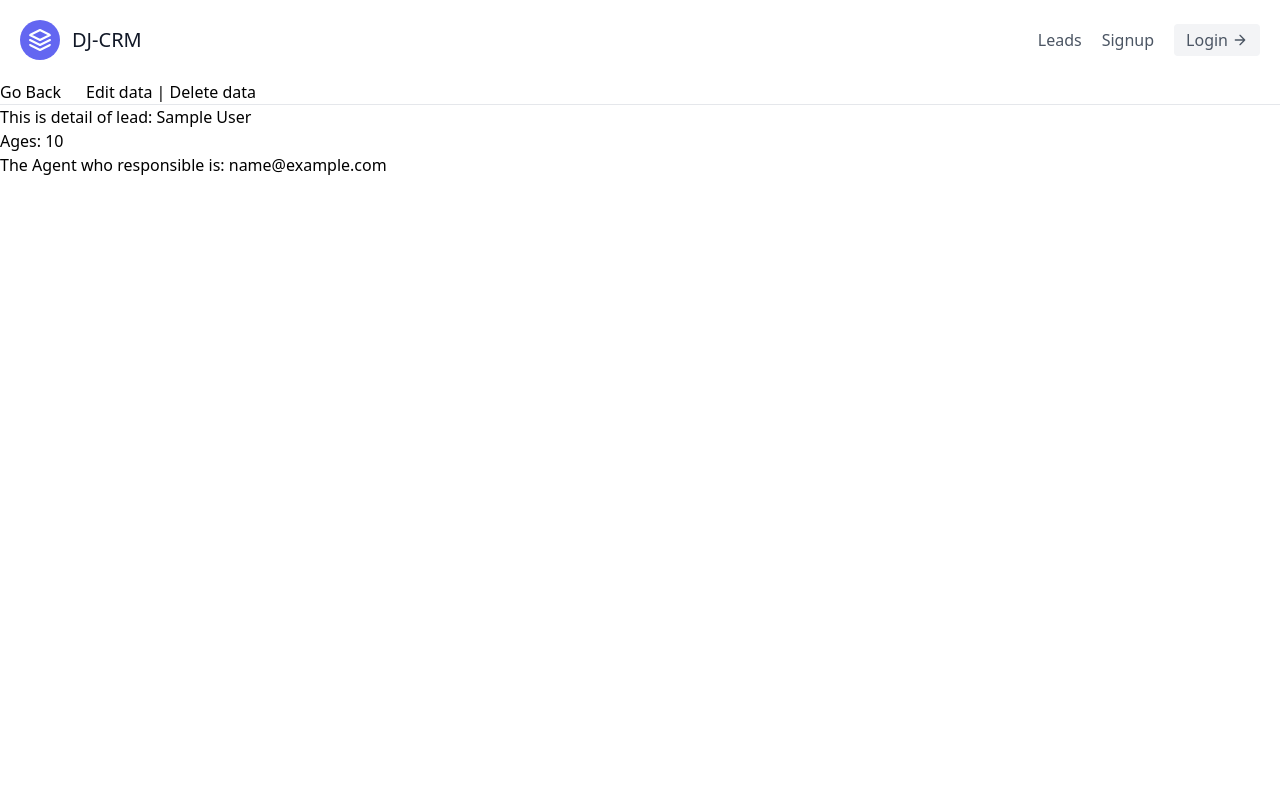
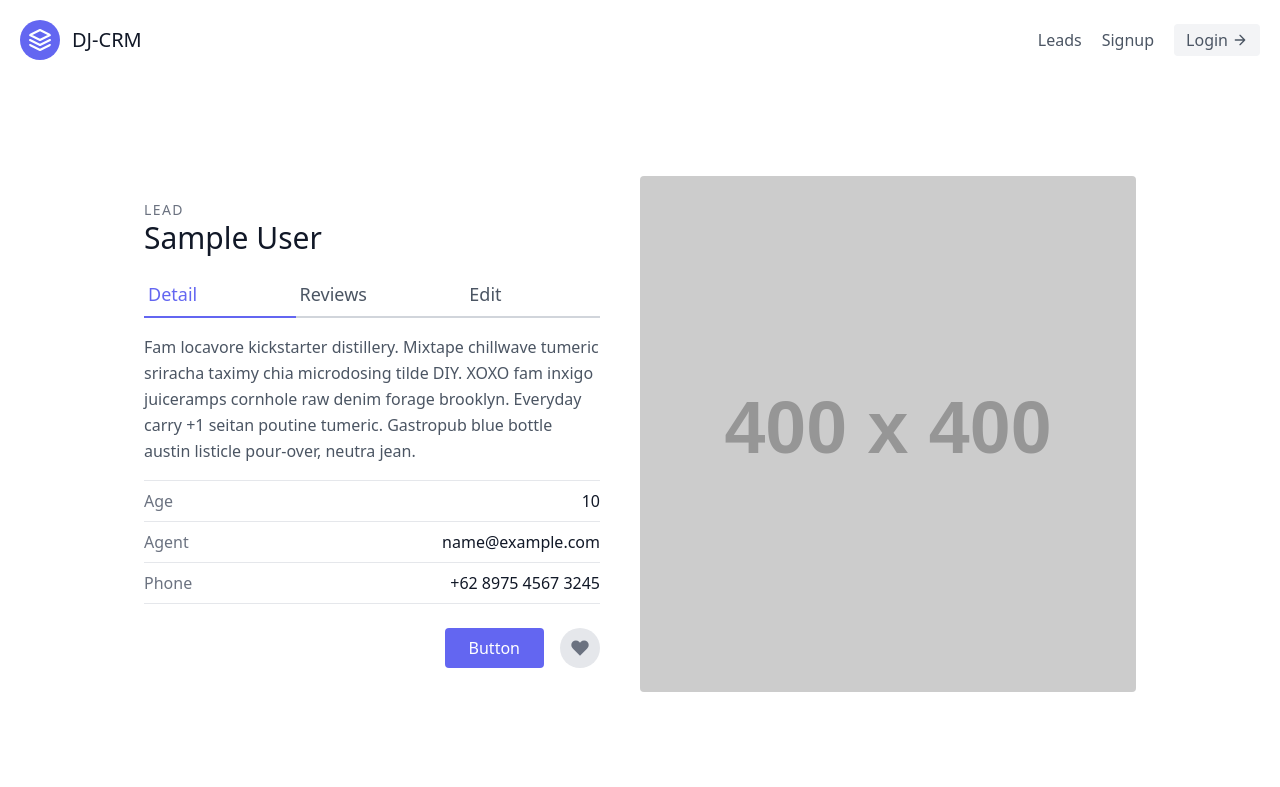
Before and after one commit to harifrahman/django-crm, a Django app: page /leads/1/ in a window 1280 px wide. Shown: the top 787 px of the page. Run offline with Django 3.2, Linux system fonts and the light colour scheme; tables that the repository leaves empty hold one stand-in row (values such as "Sample post"); grey boxes labelled with a size stand in for pictures from a placeholder-image service; some libraries are stand-ins or nearby versions.

Commit message:
Tailwind CSS (2)

```diff
--- a/leads/templates/leads/lead_detail.html
+++ b/leads/templates/leads/lead_detail.html
@@ -1,9 +1,47 @@
 {% extends "base.html" %}
 
 {% block content %}
-    <a href="{% url 'leads:lead-list' %}"> Go Back </a> &nbsp;&nbsp;&nbsp;&nbsp; <a href="{% url 'leads:lead-update' lead.pk %}"> Edit data </a> | <a href="{% url 'leads:lead-delete' lead.pk %}"> Delete data </a>
-    <hr/>
-    <h1>This is detail of lead: {{ lead.first_name }} {{ lead.last_name }}</h1>
-    Ages: {{ lead.age }} <br/>
-    The Agent who responsible is: {{ lead.agent }}
+    <section class="text-gray-600 body-font overflow-hidden">
+        <div class="container px-5 py-24 mx-auto">
+            <div class="lg:w-4/5 mx-auto flex flex-wrap">
+            <div class="lg:w-1/2 w-full lg:pr-10 lg:py-6 mb-6 lg:mb-0">
+                <h2 class="text-sm title-font text-gray-500 tracking-widest">LEAD</h2>
+                <h1 class="text-gray-900 text-3xl title-font font-medium mb-4">{{ lead.first_name }} {{ lead.last_name }}</h1>
+                <div class="flex mb-4">
+                    <a href="{% url 'leads:lead-detail' lead.pk %}" class="flex-grow text-indigo-500 border-b-2 border-indigo-500 py-2 text-lg px-1">
+                        Detail
+                    </a>
+                    <a href="#" class="flex-grow border-b-2 border-gray-300 py-2 text-lg px-1">
+                        Reviews
+                    </a>
+                    <a href="{% url 'leads:lead-update' lead.pk %}" class="flex-grow border-b-2 border-gray-300 py-2 text-lg px-1">
+                        Edit
+                    </a>
+                </div>
+                <p class="leading-relaxed mb-4">Fam locavore kickstarter distillery. Mixtape chillwave tumeric sriracha taximy chia microdosing tilde DIY. XOXO fam inxigo juiceramps cornhole raw denim forage brooklyn. Everyday carry +1 seitan poutine tumeric. Gastropub blue bottle austin listicle pour-over, neutra jean.</p>
+                <div class="flex border-t border-gray-200 py-2">
+                <span class="text-gray-500">Age</span>
+                <span class="ml-auto text-gray-900">{{ lead.age }}</span>
+                </div>
+                <div class="flex border-t border-gray-200 py-2">
+                <span class="text-gray-500">Agent</span>
+                <span class="ml-auto text-gray-900">{{ lead.agent }}</span>
+                </div>
+                <div class="flex border-t border-b mb-6 border-gray-200 py-2">
+                <span class="text-gray-500">Phone</span>
+                <span class="ml-auto text-gray-900">+62 8975 4567 3245</span>
+                </div>
+                <div class="flex">
+                <button class="flex ml-auto text-white bg-indigo-500 border-0 py-2 px-6 focus:outline-none hover:bg-indigo-600 rounded">Button</button>
+                <button class="rounded-full w-10 h-10 bg-gray-200 p-0 border-0 inline-flex items-center justify-center text-gray-500 ml-4">
+                    <svg fill="currentColor" stroke-linecap="round" stroke-linejoin="round" stroke-width="2" class="w-5 h-5" viewBox="0 0 24 24">
+                    <path d="M20.84 4.61a5.5 5.5 0 00-7.78 0L12 5.67l-1.06-1.06a5.5 5.5 0 00-7.78 7.78l1.06 1.06L12 21.23l7.78-7.78 1.06-1.06a5.5 5.5 0 000-7.78z"></path>
+                    </svg>
+                </button>
+                </div>
+            </div>
+            <img alt="ecommerce" class="lg:w-1/2 w-full lg:h-auto h-64 object-cover object-center rounded" src="https://dummyimage.com/400x400">
+            </div>
+        </div>
+    </section>
 {% endblock content %}
--- a/templates/base.html
+++ b/templates/base.html
@@ -3,6 +3,7 @@
 <head>
     <meta charset="UTF-8" />
     <title>DJ-CRM | Abz</title>
+    <!-- find tailwind sample at tailwind block       https://tailblocks.cc/ -->
     <link href="https://unpkg.com/tailwindcss@^2/dist/tailwind.min.css" rel="stylesheet">
 </head>
 <body>
```
Also changed, not shown: leads/templates/leads/lead_update.html (+31 -8 lines).
